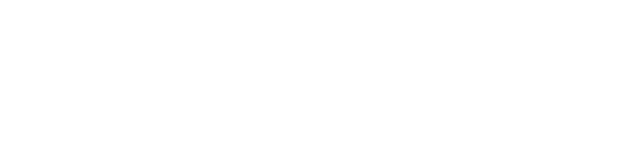
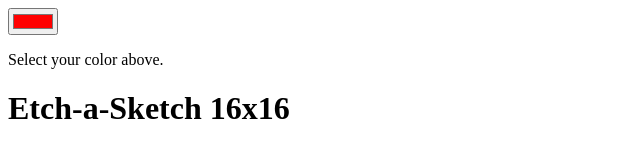
Before and after one commit to hqluke/etch-a-sketch, a plain HTML site: page index.html in a window 1280 px wide. Shown: the whole page, without its empty margins (0-640 px from the left). Drawn offline with Linux system fonts and the light colour scheme.

Commit message:
Added lots of divs. Grid is setup. Color is there.

```diff
--- a/index.html
+++ b/index.html
@@ -9,5 +9,7 @@
 </head>
 <body>
 
+    <div class="container"></div>
+
 </body>
 </html>
--- a/js.js
+++ b/js.js
@@ -0,0 +1,59 @@
+const body = document.body
+const containerDiv = document.querySelector(".container");
+let currentColor = document.querySelector(".palette") //acess it with  currentColor.value
+let gridSize = "16x16";
+
+document.addEventListener('DOMContentLoaded', function() {
+    console.log("hi")
+
+    let title = document.createElement("h1");
+    title.textContent = `Etch-a-Sketch ${gridSize}`;
+    body.appendChild(title);
+
+    let elementsDiv = document.createElement("div");
+    elementsDiv.classList.add("elements");
+    containerDiv.appendChild(elementsDiv);
+
+    let colorDiv = document.createElement("div");
+    colorDiv.classList.add("colorDiv");
+    elementsDiv.appendChild(colorDiv);
+
+    let palette = document.createElement("input");
+    palette.type = "color";
+    palette.classList.add("palette");
+    palette.value = "#FF0000";
+    colorDiv.appendChild(palette);
+
+    let paletteText = document.createElement("p");
+    paletteText.classList.add("paletteText")
+    paletteText.textContent = "Select your color above.";
+    colorDiv.appendChild(paletteText);
+
+    let sizeDiv = document.createElement("div");
+    sizeDiv.classList.add("sizeDiv");
+    elementsDiv.appendChild(sizeDiv);
+
+    let rangeSlider = document.createElement("input");
+    rangeSlider.type = "range";
+    rangeSlider.classList.add("range");
+    rangeSlider.min = 2;
+    rangeSlider.max = 100;
+
+    let rangeLabel = document.createElement("label");
+    rangeLabel.htmlFor = ".range"; //gonna needa figure out the label
+
+
+
+    let gridDiv = document.createElement("div");
+    gridDiv.classList.add("grid");
+    containerDiv.appendChild(gridDiv);
+
+    for(let i = 0; i < 16; i++){
+        const box = document.createElement("div");
+        box.classList.add("square");
+        gridDiv.appendChild(box);
+        count++;
+    }
+
+
+});
```
